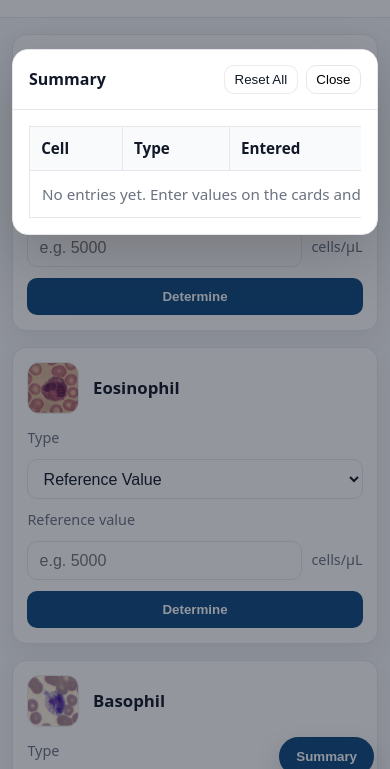
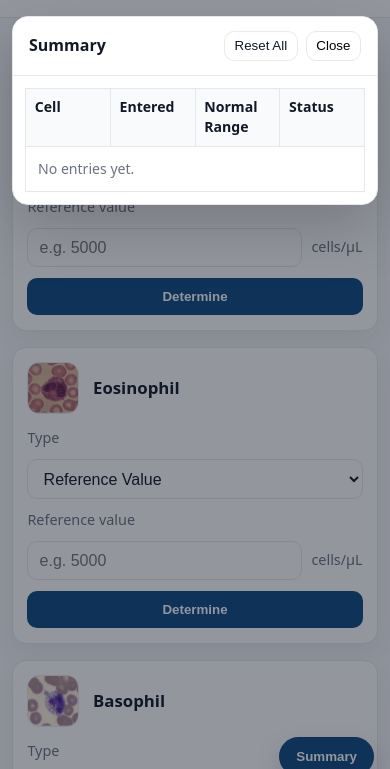
Before and after one commit to DarkNight0404/final_exam, a plain HTML site: page index.html in a window 390 px wide. Both pictures are taken after a click on the button "Summary". Shown: the part 52-821 px from the top of the page. Drawn offline with Linux system fonts and the light colour scheme.

Commit message:
update files

```diff
--- a/css/style.css
+++ b/css/style.css
@@ -144,7 +144,7 @@
 
 .inline-row input {
   flex: 1 1 auto;
-  min-width: 0; /* prevents overflow on small screens */
+  min-width: 0;
 }
 
 .unit-span {
@@ -338,26 +338,27 @@
   overflow: auto;
 }
 
-/* ===== Summary table (keep table layout + horizontal scroll on phones) ===== */
+/* ===== Summary table (smaller + no horizontal scroll; Type column removed) ===== */
 .summary-table-wrap {
   width: 100%;
-  overflow-x: auto;
-  -webkit-overflow-scrolling: touch;
+  overflow-x: hidden;
 }
 
 .summary-table {
   width: 100%;
   border-collapse: collapse;
-  font-size: 0.95rem;
-  min-width: 720px; /* forces horizontal scroll on narrow screens */
+  font-size: 0.92rem;
+  min-width: 0;
+  table-layout: fixed;
 }
 
 .summary-table th,
 .summary-table td {
   border: 1px solid var(--border);
-  padding: 0.65rem 0.7rem;
+  padding: 0.55rem 0.6rem;
   text-align: left;
   vertical-align: top;
+  word-break: break-word;
 }
 
 .summary-table thead th {
@@ -366,9 +367,29 @@
   font-weight: 700;
 }
 
+/* Keep badge readable */
 .summary-table td:last-child,
 .summary-table th:last-child {
   white-space: nowrap;
+}
+
+@media (max-width: 520px) {
+  .summary-modal .panel {
+    margin: 8vh auto 0;
+  }
+
+  .summary-modal .content {
+    padding: 0.75rem;
+  }
+
+  .summary-table {
+    font-size: 0.88rem;
+  }
+
+  .summary-table th,
+  .summary-table td {
+    padding: 0.5rem 0.55rem;
+  }
 }
 
 .badge {
@@ -525,7 +546,6 @@
   padding-top: 0.75rem;
 }
 
-/* Prevent iOS zoom */
 .cell-form input[type="text"],
 .cell-form select,
 .feedback-form input,
@@ -533,7 +553,7 @@
   font-size: 16px;
 }
 
-/* ===== Print rules (don’t break mobile horizontal scroll) ===== */
+/* ===== Print rules ===== */
 @media print {
   .summary-modal .content {
     max-height: none !important;
--- a/js/script.js
+++ b/js/script.js
@@ -98,8 +98,6 @@
       dataset: { reset: "1" },
     });
 
-    // PDF button removed as requested
-
     const closeBtn = el("button", {
       className: "close-btn",
       type: "button",
@@ -117,11 +115,11 @@
     const tableWrap = el("div", { className: "summary-table-wrap" });
 
     const table = el("table", { className: "summary-table" });
+    // Type column removed
     table.innerHTML = `
       <thead>
         <tr>
           <th>Cell</th>
-          <th>Type</th>
           <th>Entered</th>
           <th>Normal Range</th>
           <th>Status</th>
@@ -155,8 +153,8 @@
     if (entries.length === 0) {
       const tr = document.createElement("tr");
       tr.innerHTML = `
-        <td colspan="5" style="color:#6b7280; padding:12px;">
-          No entries yet. Enter values on the cards and press Determine to generate a summary.
+        <td colspan="4" style="color:#6b7280; padding:12px;">
+          No entries yet.
         </td>
       `;
       tbody.appendChild(tr);
@@ -175,9 +173,9 @@
               : "N/A";
 
       const tr = document.createElement("tr");
+      // Type column removed
       tr.innerHTML = `
         <td><b>${escapeHtml(name)}</b></td>
-        <td>${escapeHtml(r.typeLabel || "")}</td>
         <td>${escapeHtml(r.enteredText || "—")}</td>
         <td>${escapeHtml(r.normalText || "—")}</td>
         <td><span class="badge ${badgeClass}">${badgeLabel}</span></td>
```
